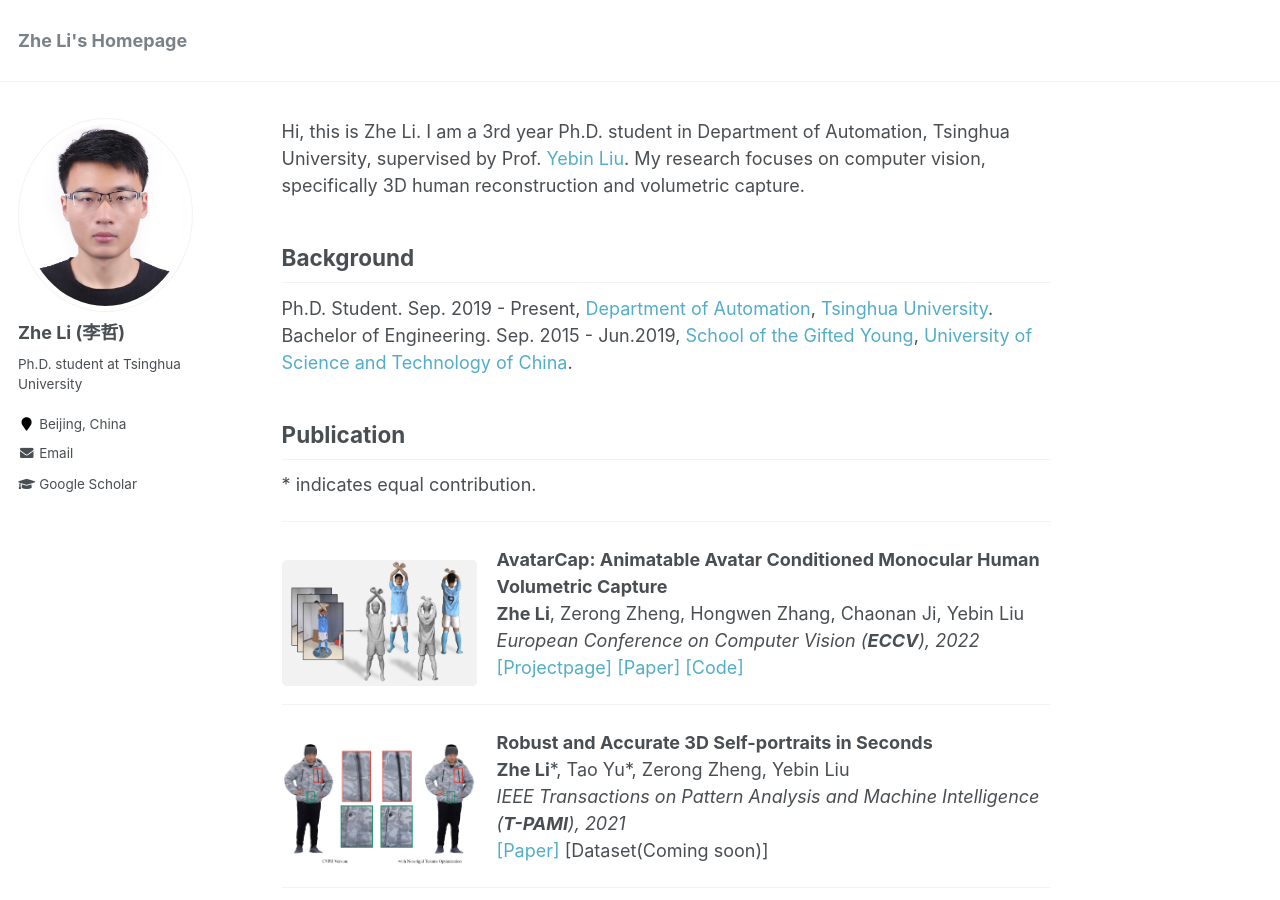
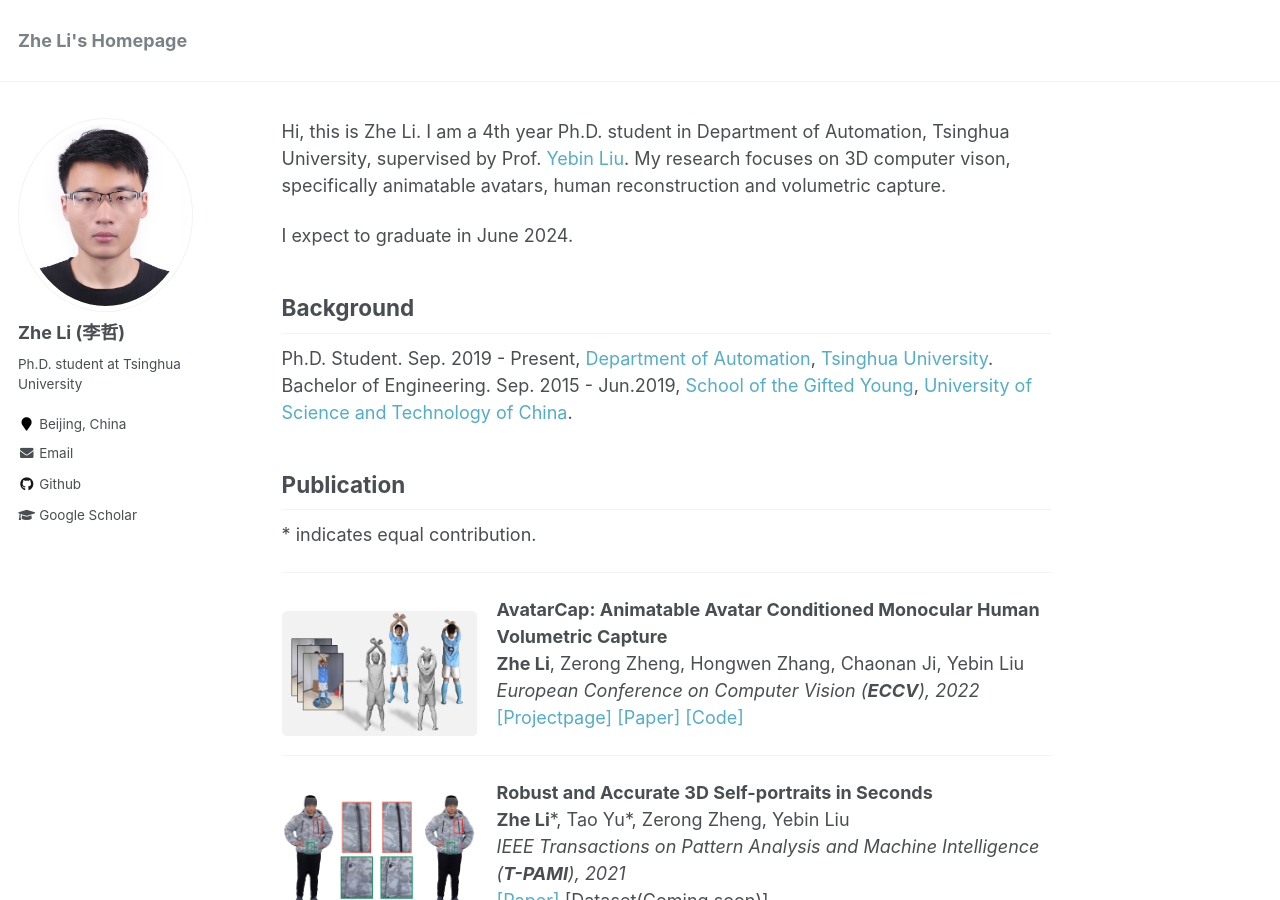
Before and after one commit to lizhe00/lizhe00.github.io, a Jekyll site: the page built from _pages/about.md, in a window 1280 px wide and 900 px high. Built offline with Jekyll 4.4.1, drawn with Linux system fonts in a browser that asks for light colours.

Commit message:
Update info

```diff
--- a/_config.yml
+++ b/_config.yml
@@ -96,7 +96,7 @@
   flickr           :
   facebook         :
   foursquare       :
-  github           : #"academicpages"
+  github           : https://github.com/lizhe00
   google_plus      :
   keybase          :
   instagram        :
--- a/_pages/about.md
+++ b/_pages/about.md
@@ -8,7 +8,9 @@
   - /about.html
 ---
 
-Hi, this is Zhe Li. I am a 3rd year Ph.D. student in Department of Automation, Tsinghua University, supervised by Prof. [Yebin Liu](http://www.liuyebin.com/). My research focuses on computer vision, specifically 3D human reconstruction and volumetric capture.
+Hi, this is Zhe Li. I am a 4th year Ph.D. student in Department of Automation, Tsinghua University, supervised by Prof. [Yebin Liu](http://www.liuyebin.com/). My research focuses on 3D computer vison, specifically animatable avatars, human reconstruction and volumetric capture.
+
+I expect to graduate in June 2024.
 
 ## Background
 
```
